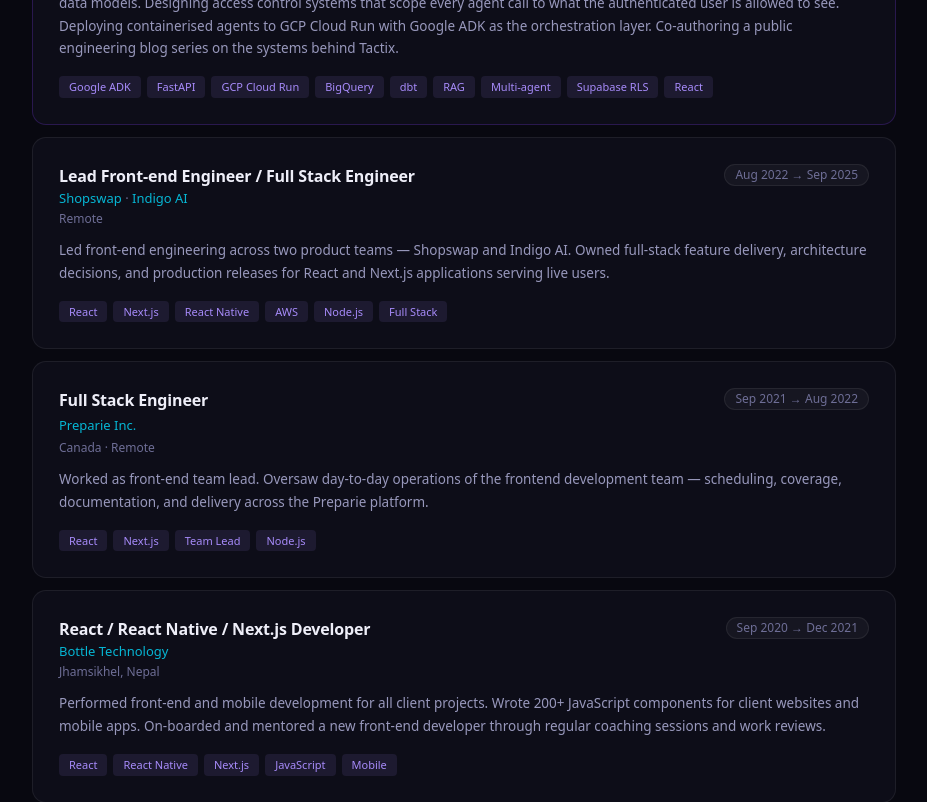
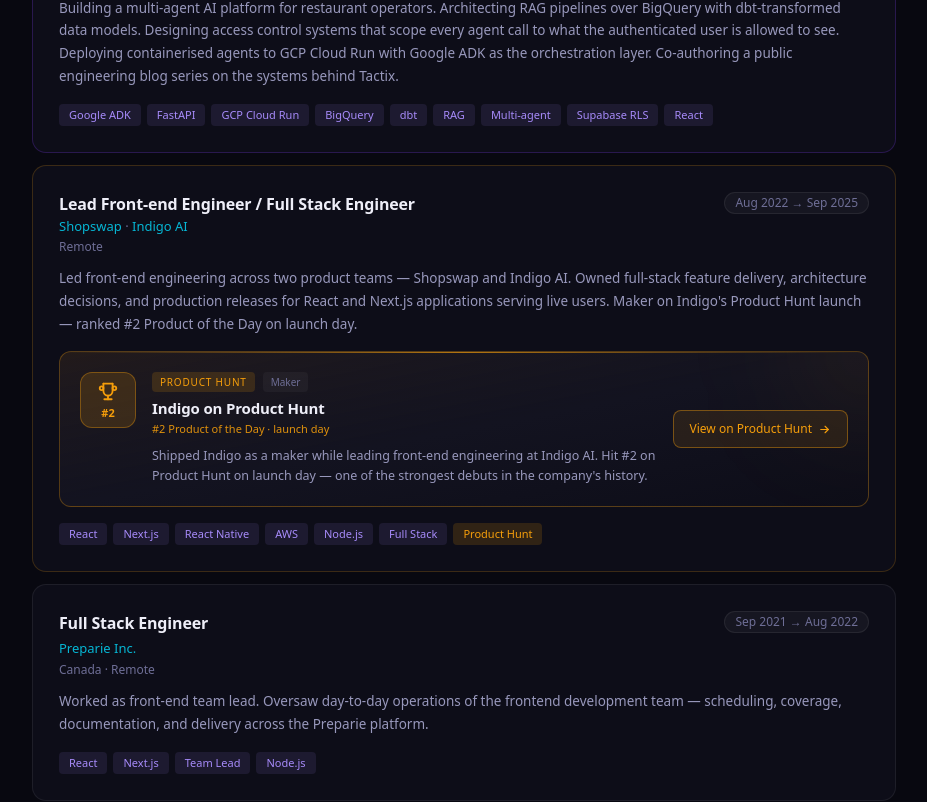
Before and after one commit to Sahejmaharjan1/PortfolioSahej, a Next.js app: page / in a window 1280 px wide. Shown: the part 1500-2302 px from the top of the page, without its empty margins (176-1103 px from the left). Built offline with nearby package versions, Linux system fonts and the light colour scheme.

Commit message:
Enhance Work component with Product Hunt details and update Stats layout; include new stats entry for Product Hunt ranking

```diff
--- a/src/components/stats.tsx
+++ b/src/components/stats.tsx
@@ -10,7 +10,7 @@
 export function Stats() {
   return (
     <div
-      className="mb-20 grid grid-cols-2 gap-2.5 sm:grid-cols-3 lg:grid-cols-5"
+      className="mb-20 grid grid-cols-2 gap-2.5 sm:grid-cols-3 lg:grid-cols-6"
       role="list"
       aria-label="Key stats"
     >
--- a/src/components/work.tsx
+++ b/src/components/work.tsx
@@ -1,3 +1,4 @@
+import { IconArrowRight, IconTrophy } from "@tabler/icons-react";
 import { workExperiences } from "@/data/portfolio";
 import { SectionHeading } from "@/components/ui/section-heading";
 
@@ -12,7 +13,9 @@
             className={`rounded-[14px] border bg-bg-2 p-[26px] transition-[border-color,transform] hover:-translate-y-px ${
               role.highlighted
                 ? "border-accent/25 hover:border-accent/35"
-                : "border-border hover:border-border-2"
+                : "productHunt" in role && role.productHunt
+                  ? "border-amber/20 hover:border-amber/35"
+                  : "border-border hover:border-border-2"
             }`}
           >
             <div className="mb-3 flex items-start justify-between gap-4">
@@ -59,11 +62,65 @@
             <p className="mb-4 text-[13.5px] leading-[1.7] text-muted-2">
               {role.description}
             </p>
+
+            {"productHunt" in role && role.productHunt && (
+              <div className="relative mb-4 overflow-hidden rounded-xl border border-amber/30 bg-gradient-to-br from-amber/10 via-bg-3 to-bg-2">
+                <div className="absolute top-0 left-0 h-px w-full bg-gradient-to-r from-transparent via-amber/70 to-transparent" />
+                <div className="absolute -top-16 -right-16 size-32 rounded-full bg-amber/10 blur-3xl" />
+                <div className="relative flex flex-col gap-4 p-5 sm:flex-row sm:items-center sm:justify-between">
+                  <div className="flex items-start gap-4">
+                    <div className="flex size-14 shrink-0 flex-col items-center justify-center rounded-xl border border-amber/35 bg-amber/15">
+                      <IconTrophy
+                        size={22}
+                        className="text-amber"
+                        aria-hidden="true"
+                      />
+                      <span className="mt-0.5 font-mono text-[11px] font-bold text-amber">
+                        {role.productHunt.rank}
+                      </span>
+                    </div>
+                    <div>
+                      <div className="mb-1 flex flex-wrap items-center gap-2">
+                        <span className="rounded bg-amber/15 px-2 py-0.5 font-mono text-[10px] tracking-[0.08em] text-amber uppercase">
+                          Product Hunt
+                        </span>
+                        <span className="rounded bg-white/[0.04] px-2 py-0.5 font-mono text-[10px] text-muted">
+                          {role.productHunt.role}
+                        </span>
+                      </div>
+                      <h4 className="text-[15px] font-semibold tracking-[-0.01em]">
+                        {role.productHunt.title}
+                      </h4>
+                      <p className="font-mono text-[11px] text-amber/90">
+                        {role.productHunt.subtitle}
+                      </p>
+                      <p className="mt-2 text-[12.5px] leading-[1.6] text-muted-2">
+                        {role.productHunt.description}
+                      </p>
+                    </div>
+                  </div>
+                  <a
+                    href={role.productHunt.url}
+                    target="_blank"
+                    rel="noopener noreferrer"
+                    className="inline-flex shrink-0 items-center justify-center gap-1.5 self-start rounded-lg border border-amber/40 bg-amber/10 px-4 py-2.5 text-xs font-medium text-amber no-underline transition-all hover:border-amber/60 hover:bg-amber/20 sm:self-center"
+                  >
+                    View on Product Hunt
+                    <IconArrowRight size={13} aria-hidden="true" />
+                  </a>
+                </div>
+              </div>
+            )}
+
             <div className="flex flex-wrap gap-1.5">
               {role.tags.map((tag) => (
                 <span
                   key={tag}
-                  className="rounded bg-accent-3/10 px-2.5 py-0.5 font-mono text-[11px] text-accent-3"
+                  className={`rounded px-2.5 py-0.5 font-mono text-[11px] ${
+                    tag === "Product Hunt"
+                      ? "bg-amber/15 text-amber"
+                      : "bg-accent-3/10 text-accent-3"
+                  }`}
                 >
                   {tag}
                 </span>
--- a/src/data/portfolio.ts
+++ b/src/data/portfolio.ts
@@ -23,6 +23,7 @@
 export const stats = [
   { value: "5+", label: "years eng", color: "accent3" },
   { value: "3", label: "AI systems live", color: "accent2" },
+  { value: "#2", label: "Product Hunt", color: "amber" },
   { value: "∞", label: "agent calls/day", color: "green" },
   { value: "1", label: "co-authored posts", color: "amber" },
   { value: "1", label: "merged OSS PR", color: "green" },
@@ -57,6 +58,10 @@
   {
     key: "opensource",
     value: '["Codú #1283 — company logo upload (merged)"]',
+  },
+  {
+    key: "launches",
+    value: '["Indigo — #2 Product of the Day on Product Hunt (maker)"]',
   },
   { key: "status", value: '"building · shipping · writing"' },
 ] as const;
@@ -98,7 +103,7 @@
     period: "Aug 2022 → Sep 2025",
     location: "Remote",
     description:
-      "Led front-end engineering across two product teams — Shopswap and Indigo AI. Owned full-stack feature delivery, architecture decisions, and production releases for React and Next.js applications serving live users.",
+      "Led front-end engineering across two product teams — Shopswap and Indigo AI. Owned full-stack feature delivery, architecture decisions, and production releases for React and Next.js applications serving live users. Maker on Indigo's Product Hunt launch — ranked #2 Product of the Day on launch day.",
     tags: [
       "React",
       "Next.js",
@@ -106,8 +111,18 @@
       "AWS",
       "Node.js",
       "Full Stack",
+      "Product Hunt",
     ],
     highlighted: false,
+    productHunt: {
+      rank: "#2",
+      title: "Indigo on Product Hunt",
+      subtitle: "#2 Product of the Day · launch day",
+      description:
+        "Shipped Indigo as a maker while leading front-end engineering at Indigo AI. Hit #2 on Product Hunt on launch day — one of the strongest debuts in the company's history.",
+      url: "https://www.producthunt.com/products/indigo",
+      role: "Maker",
+    },
   },
   {
     title: "Full Stack Engineer",
```
